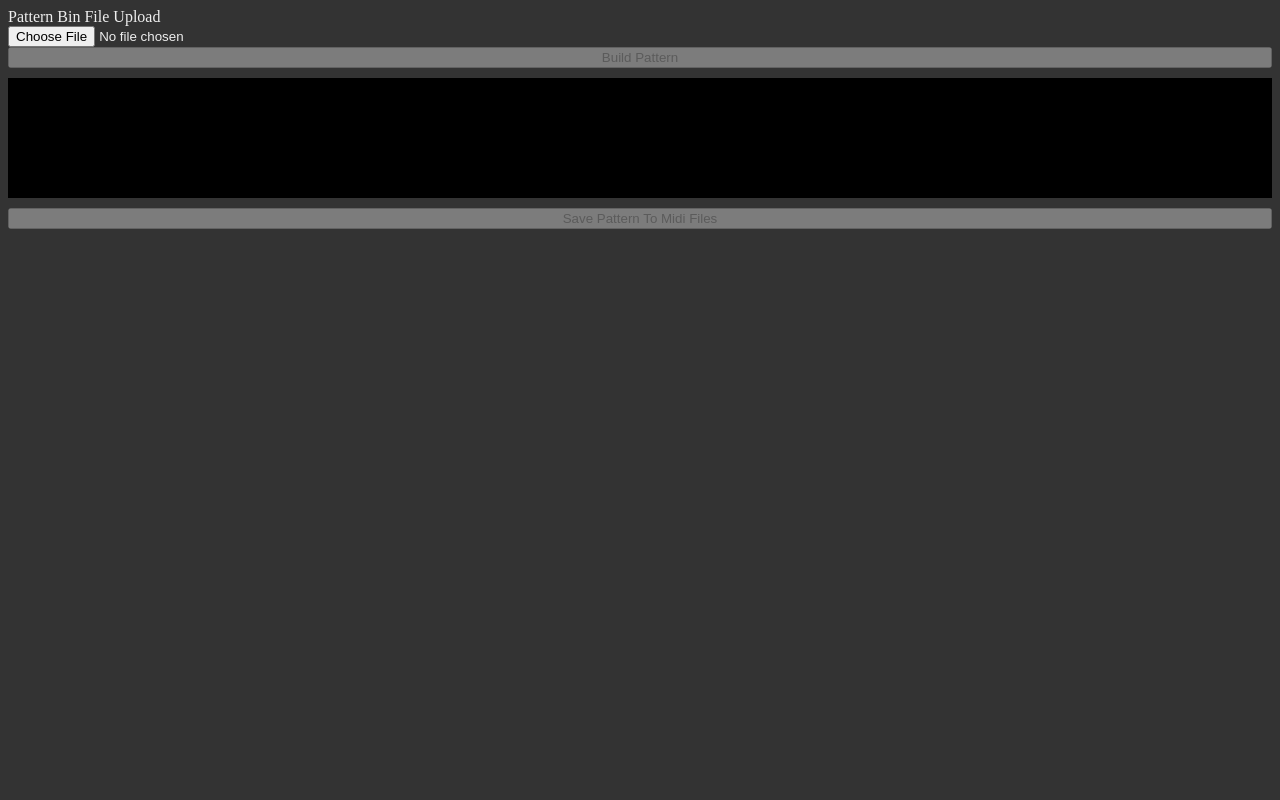
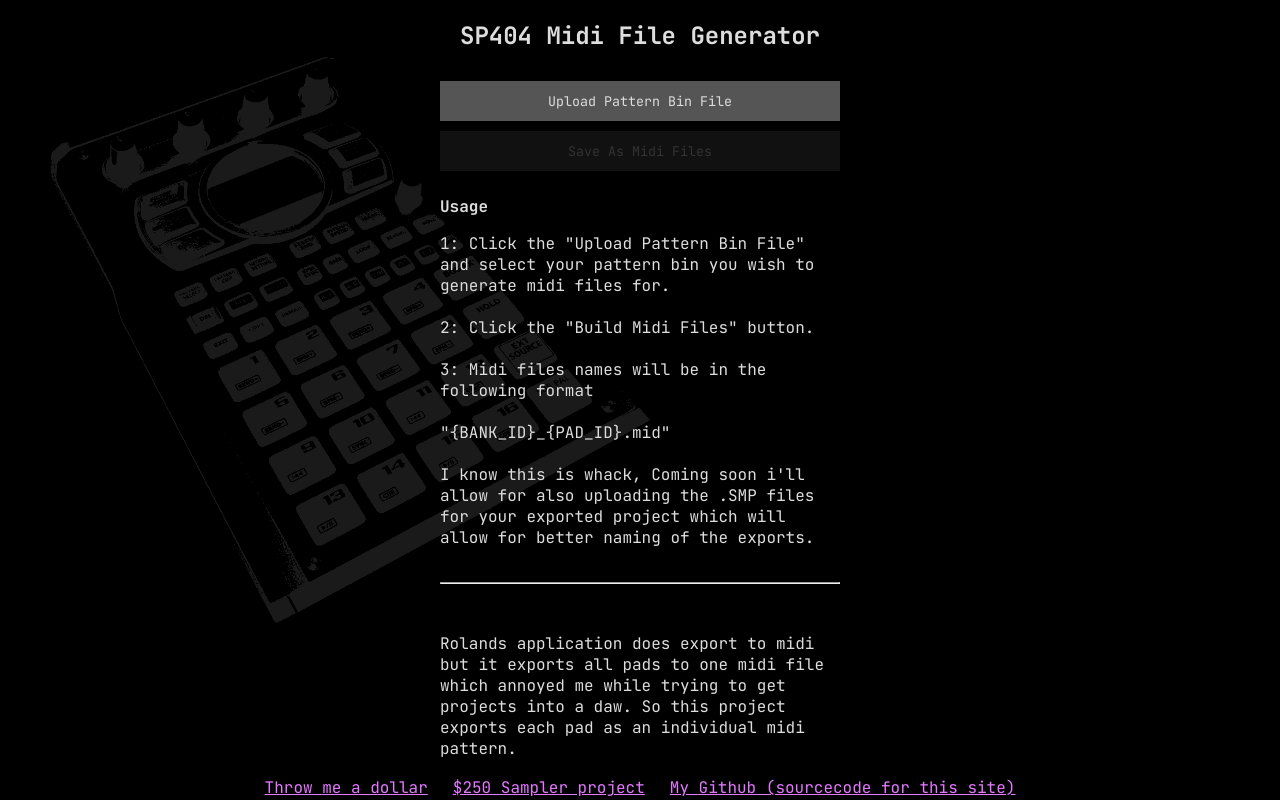
Before and after one commit to TheDevCactus/sp404mk2_midi_file_generator, a website built with Vite: page index.html in a window 1280 px wide. Built offline with nearby package versions, Linux system fonts and the light colour scheme.

Commit message:
chore: first build

```diff
--- a/index.html
+++ b/index.html
@@ -2,9 +2,9 @@
 <html lang="en">
   <head>
     <meta charset="UTF-8" />
-    <link rel="icon" type="image/svg+xml" href="/vite.svg" />
+    <link rel="icon" type="image/svg+xml" href="/favicon.ico" />
     <meta name="viewport" content="width=device-width, initial-scale=1.0" />
-    <title>Vite + TS</title>
+    <title>SP404 Pattern To Midi</title>
   </head>
   <body>
     <div id="app"></div>
--- a/src/file_upload.ts
+++ b/src/file_upload.ts
@@ -225,6 +225,9 @@
 
   const files = builder.build();
   files.forEach((file) => {
+    if (Number(file.bank) === 0 && Number(file.pad) === 128) {
+      return;
+    }
     const link = document.createElement("a");
     const base_64_encoded_stringified_data = btoa(
       String.fromCharCode(...file.data)
@@ -235,34 +238,18 @@
   });
 }
 
-function render_midi_preview(container: HTMLDivElement) {
-  console.log(container);
-  container.replaceChildren();
-  if (!builder) {
-    throw new Error("Attempted to render preview utilizing builder before builder is initialized");
-  }
-  Object.entries(builder.pattern_events).forEach(([bank_id, pad_events]) => {
-    Object.entries(pad_events).forEach(([pad_id, events]) => {
-      events.forEach((event) => {
-        if (Number(bank_id) === 0 && Number(pad_id) === 128) {
-          return;
-        }
-        console.log(bank_id, pad_id, event);
-      });
+export function register_ui_handlers_and_listeners(
+  file_input: HTMLButtonElement,
+  submit_button: HTMLButtonElement,
+) {
+  file_input.addEventListener("mousedown", () => {
+    const el = document.createElement('input');
+    el.type = "file";
+    el.addEventListener("change", get_reader_on_file_select);
+    el.addEventListener("change", (event) => {
+      handle_submit_button_enabled_disabled_state(event, submit_button);
     });
-  });
-}
-
-export function register_ui_handlers_and_listeners(
-  file_input: HTMLInputElement,
-  submit_button: HTMLButtonElement,
-  save_output_patterns_button: HTMLButtonElement,
-  preview_container: HTMLDivElement
-) {
-  console.log(preview_container);
-  file_input.addEventListener("change", get_reader_on_file_select);
-  file_input.addEventListener("change", (event) => {
-    handle_submit_button_enabled_disabled_state(event, submit_button);
+    el.click();
   });
 
   submit_button.addEventListener("mousedown", async () => {
@@ -273,14 +260,7 @@
       `);
     }
     await handle_bin_file_ingress(current_pattern_reader);
-    render_midi_preview(preview_container);
-    save_output_patterns_button.disabled = false;
+    handle_midi_file_download();
   });
 
-  save_output_patterns_button.addEventListener("mousedown", async () => {
-    handle_midi_file_download();
-    save_output_patterns_button.disabled = true;
-    submit_button.disabled = true;
-    file_input.value = "";
-  });
 }
--- a/src/main.ts
+++ b/src/main.ts
@@ -2,36 +2,56 @@
 import { register_ui_handlers_and_listeners } from './file_upload.ts';
 
 const BUILD_PATTERN_FILE_UPLOAD_ELEMENT_ID = "pattern_file_upload";
-const BUILD_PATTERN_BUTTON_ELEMENT_ID = "build_pattern";
-const SAVE_OUTPUT_PATTERNS_BUTTON_ELEMENT_ID = "save_pattern_to_midi_files";
-const PREVIEW_CONTAINER_ID = "preview_container";
+const SAVE_AS_MIDI_FILE_BUTTON_ELEMENT_ID = "build_midi_files";
 
 document.querySelector<HTMLDivElement>('#app')!.innerHTML = `
- <div>
-  <div class="column">
-    <label for="${BUILD_PATTERN_FILE_UPLOAD_ELEMENT_ID}">Pattern Bin File Upload</label>
-    <input required type="file" id="${BUILD_PATTERN_FILE_UPLOAD_ELEMENT_ID}" />
-    <button disabled id="${BUILD_PATTERN_BUTTON_ELEMENT_ID}">Build Pattern</button>
-    <div id="${PREVIEW_CONTAINER_ID}"></div>
-    <button disabled id="${SAVE_OUTPUT_PATTERNS_BUTTON_ELEMENT_ID}">Save Pattern To Midi Files</button>
+ <img src="bg_img.png" width="600" id="bg_img" />
+ <div id="outer_container">
+  <div id="inner_container">
+    <h2>SP404 Midi File Generator</h2>
+    <button id="${BUILD_PATTERN_FILE_UPLOAD_ELEMENT_ID}">Upload Pattern Bin File</button>
+    <button disabled id="${SAVE_AS_MIDI_FILE_BUTTON_ELEMENT_ID}">Save As Midi Files</button>
+    <div class="text_container" id="instructions_container">
+      <h4>Usage</h4>
+      <p>
+        1: Click the "Upload Pattern Bin File" and select your pattern bin you wish to generate midi files for.
+        <br/>
+        <br/>
+        2: Click the "Build Midi Files" button.
+        <br/>
+        <br/>
+        3: Midi files names will be in the following format
+        <br/>
+        <br/>
+        "{BANK_ID}_{PAD_ID}.mid"
+        <br/>
+        <br/>
+        I know this is whack, Coming soon i'll allow for also uploading the .SMP files for your exported project which will allow for better naming of the exports.
+      </p>
+    </div>
+    <hr />
+    <div class="text_container" id="blurb">
+      <p>
+        Rolands application does export to midi but it exports all pads to one midi file which annoyed me while trying to get projects into a daw.
+        So this project exports each pad as an individual midi pattern.
+      </p>
+    </div>
   </div>
  </div>
+ <footer>
+  <a href="https://buymeacoffee.com/morgan_brown">Throw me a dollar</a>
+  <a href="https://thedevcactus.github.io/SamplerBlog/">$250 Sampler project</a>
+  <a href="https://github.com/TheDevCactus/sp404mk2_midi_file_generator">My Github (sourcecode for this site)</a>
+ </footer>
 `
 
-const pattern_builder_file_upload_input = document.querySelector<HTMLInputElement>(`#${BUILD_PATTERN_FILE_UPLOAD_ELEMENT_ID}`);
+const pattern_builder_file_upload_input = document.querySelector<HTMLButtonElement>(`#${BUILD_PATTERN_FILE_UPLOAD_ELEMENT_ID}`);
 if (!pattern_builder_file_upload_input) {
   throw new Error("Failed to find the pattern file upload input. make sure ids match")
 }
-const pattern_builder_submit_button = document.querySelector<HTMLButtonElement>(`#${BUILD_PATTERN_BUTTON_ELEMENT_ID}`);
+const pattern_builder_submit_button = document.querySelector<HTMLButtonElement>(`#${SAVE_AS_MIDI_FILE_BUTTON_ELEMENT_ID}`);
 if (!pattern_builder_submit_button) {
   throw new Error("Failed to find the pattern builders submit button. make sure ids match");
 }
-const save_output_patterns_button = document.querySelector<HTMLButtonElement>(`#${SAVE_OUTPUT_PATTERNS_BUTTON_ELEMENT_ID}`);
-if (!save_output_patterns_button) {
-  throw new Error("Failed to find the save pattern to midi files button. make sure ids match");
-}
-const preview_container = document.querySelector<HTMLDivElement>(`#${PREVIEW_CONTAINER_ID}`);
-if (!preview_container) {
-  throw new Error("Failed to find preview container in dom. make sure ids match");
-}
-register_ui_handlers_and_listeners(pattern_builder_file_upload_input, pattern_builder_submit_button, save_output_patterns_button, preview_container);
+
+register_ui_handlers_and_listeners(pattern_builder_file_upload_input, pattern_builder_submit_button);
--- a/src/style.css
+++ b/src/style.css
@@ -1,6 +1,99 @@
-body {
+@import url('https://fonts.googleapis.com/css2?family=JetBrains+Mono:ital,wght@0,100..800;1,100..800&display=swap');
+
+:root {
+  --inner-container-element-width: 400px;
+}
+
+#bg_img {
+  position: absolute;
+  top: 50px;
+  left: 50px;
+  opacity: 10%;
+  z-index: 0;
+}
+
+#app {
+  height: 100vh;
+  width: 100vw;
+  display: flex;
+  flex-direction: column;
+  background-color: #000;
+}
+
+#app > * {
+  z-index: 1;
+}
+
+body,html {
+  margin: 0;
+  padding: 0;
+}
+
+* {
+  box-sizing: border-box;
+  color: #DDD;
+  font-family: 'JetBrains Mono';
+}
+
+a {
+  color: rgb(228, 120, 255);
+  cursor: pointer;
+}
+a:visited {
+  color: rgb(180, 31, 218);
+}
+
+button {
+  background-color: none;
+  outline: none;
+  border: none;
+  height: 40px;
+  width: var(--inner-container-element-width);
+  cursor: pointer;
+}
+
+button:disabled {
+  cursor: not-allowed;
+}
+
+#outer_container {
+  display: flex;
+  justify-content: center;
+  align-items: center;
+  flex: 1;
+}
+
+#inner_container {
+  display: flex;
+  flex-direction: column;
+  align-items: center;
+  row-gap: 10px;
+}
+
+#inner_container h4 {
+  margin: 0px;
+}
+
+.text_container {
+  margin-top: 15px;
+  width: var(--inner-container-element-width);
+}
+
+hr {
+  width: 100%;
+}
+
+#pattern_file_upload {
+  background-color: #555;
+}
+
+#build_midi_files {
   background-color: #333;
-  color: #eee;
+}
+
+#build_midi_files:disabled {
+  background-color: #111;
+  color: #333;
 }
 
 #preview_container {
@@ -16,3 +109,12 @@
   display: flex;
   flex-direction: column;
 }
+
+footer {
+  height: 50px;
+  width: 100vw;
+  display: flex;
+  align-items: center;
+  justify-content: center;
+  column-gap: 25px;
+}
```
Also changed, not shown: public/bg_img.png (added), public/favicon.ico (added).
